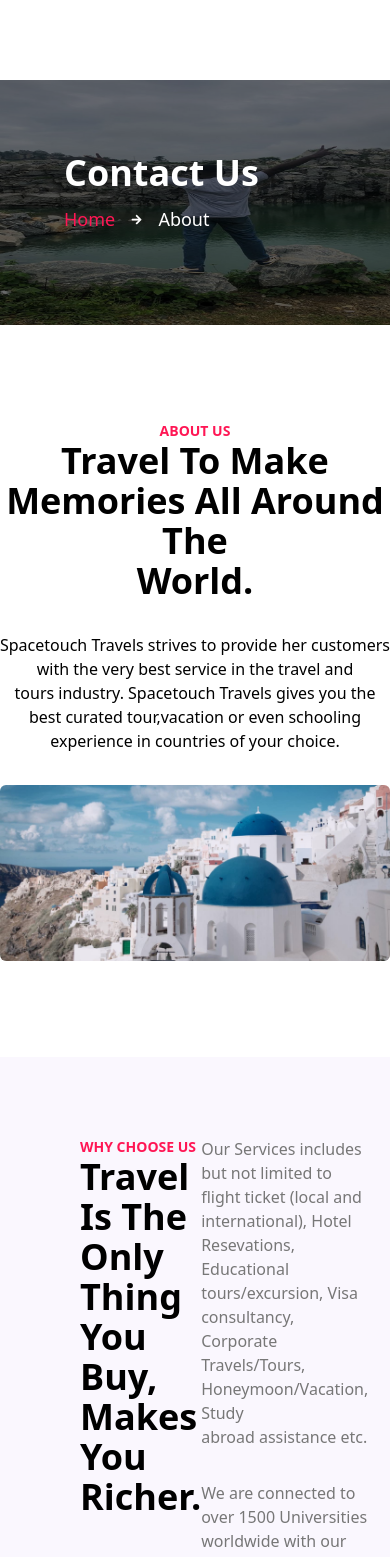
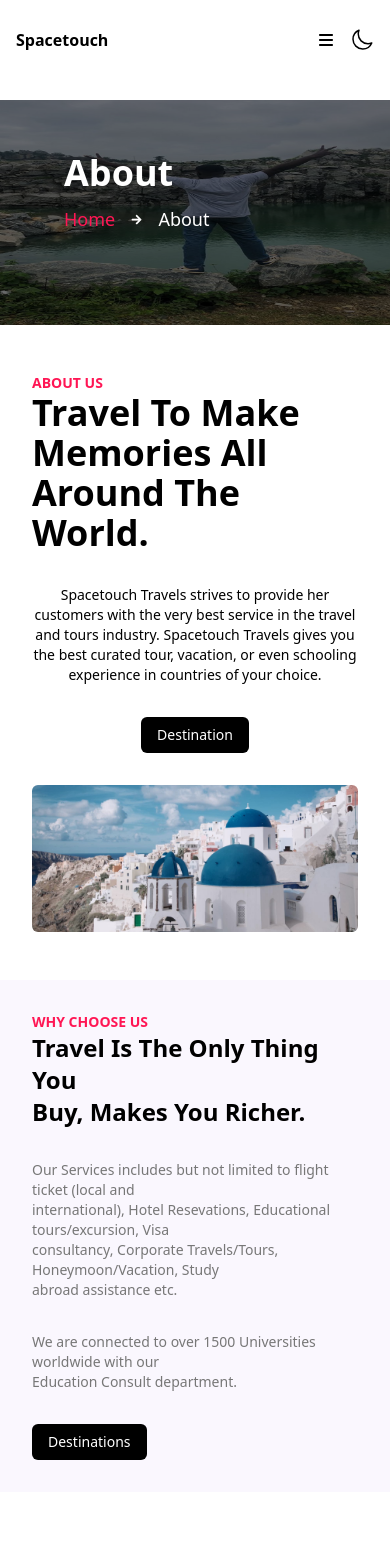
Before and after one commit to GraceJoseph-hub/space-touch, a React (Vite) app: page /about in a window 390 px wide. Shown: the top 1557 px of the page. Built offline with nearby package versions, Linux system fonts and the light colour scheme.

Commit message:
working onthe reponsiveness of the about

```diff
--- a/src/App.jsx
+++ b/src/App.jsx
@@ -1,6 +1,6 @@
 import './App.css'
 import { BrowserRouter as Router, Routes, Route } from "react-router-dom";
-// import Navbar from './components/navbar/Navbar';
+import Navbar from './components/navbar/Navbar';
 import About from './pages/About'
 import Home from './pages/Home'
 import Destination from './pages/Destination'
@@ -15,7 +15,7 @@
   return (
     <div className="bg-off-white dark:bg-darkBg w-full">
       <Router>
-        {/* <Navbar /> */}
+        <Navbar />
         <Routes>
           <Route path="/about" element={<About />} />
           <Route path="/" element={<Home />} />
--- a/src/components/aboutBanner/AboutBanner.jsx
+++ b/src/components/aboutBanner/AboutBanner.jsx
@@ -4,7 +4,7 @@
 const AboutBanner = () => {
   return (
     <div>
-      <HeroBanner text="About"/>
+      <HeroBanner text1="About" text="About"/>
     </div>
   );
 };
--- a/src/components/aboutCompany/AboutCompany.jsx
+++ b/src/components/aboutCompany/AboutCompany.jsx
@@ -1,26 +1,69 @@
-import React from 'react'
-import Btn from '../btn/Btn';
-import banner3 from '../../../public/images/banner3.jpg'
+import React from "react";
+import Btn from "../btn/Btn";
+import banner3 from "../../../public/images/banner3.jpg";
+import useScreenSize from "../useScreenSize"; // Import the useScreenState hook
 
 const AboutCompany = () => {
+  const { isMobile, isTablet, isDesktop } = useScreenSize(); // Get the screen size info
+
   return (
-    <section className="flex flex-col items-center gap-8 text-center bg-light dark:bg-black dark:text-light py-24">
+    <section
+      className={`flex flex-col items-center gap-8 ${
+        isMobile || isTablet
+          ? "text-left px-8 py-12"
+          : "text-center px-24 py-24"
+      } bg-light dark:bg-black dark:text-light`}
+    >
       <div>
         <h5 className="text-red text-sm font-semibold">ABOUT US</h5>
         <h2 className="text-4xl font-semibold">
-          Travel To Make Memories All Around The <br /> World.
+          Travel To Make {isDesktop && <br />} Memories All Around The World.
         </h2>
       </div>
-      <p className="text-center">
+      <p className={`text-center ${isMobile ? "text-sm" : ""}`}>
         Spacetouch Travels strives to provide her customers with the very best
-        service in the travel and <br /> tours industry. Spacetouch Travels
-        gives you the best curated tour,vacation or even schooling <br />
+        service in the travel and tours industry. Spacetouch Travels gives you
+        the best curated tour, vacation, or even schooling {isMobile && <br />}
         experience in countries of your choice.
       </p>
       <Btn path="/destination" text="Destination" />
-      <img src={banner3} alt="banner 3" className="w-[50.4rem] rounded-md" />
+      <img
+        src={banner3}
+        alt="banner 3"
+        className={`w-full ${
+          isMobile ? "rounded-md" : "w-[50.4rem] rounded-md"
+        }`}
+      />
+      {/* <Btn path="/destination" text="Destination" /> */}
     </section>
   );
-}
+};
 
-export default AboutCompany
+export default AboutCompany;
+
+// import React from 'react'
+// import Btn from '../btn/Btn';
+// import banner3 from '../../../public/images/banner3.jpg'
+
+// const AboutCompany = () => {
+//   return (
+//     <section className="flex flex-col items-center gap-8 text-center bg-light dark:bg-black dark:text-light py-24">
+//       <div>
+//         <h5 className="text-red text-sm font-semibold">ABOUT US</h5>
+//         <h2 className="text-4xl font-semibold">
+//           Travel To Make Memories All Around The <br /> World.
+//         </h2>
+//       </div>
+//       <p className="text-center">
+//         Spacetouch Travels strives to provide her customers with the very best
+//         service in the travel and <br /> tours industry. Spacetouch Travels
+//         gives you the best curated tour,vacation or even schooling <br />
+//         experience in countries of your choice.
+//       </p>
+//       <Btn path="/destination" text="Destination" />
+//       <img src={banner3} alt="banner 3" className="w-[50.4rem] rounded-md" />
+//     </section>
+//   );
+// }
+
+// export default AboutCompany
--- a/src/components/aside/Aside.jsx
+++ b/src/components/aside/Aside.jsx
@@ -47,7 +47,7 @@
           isTablet ? "w-full h-[400px]" : "md:h-[667px] w-full md:w-1/2"
         } bg-[url('../../../public/images/g10.jpg')] bg-no-repeat bg-cover border border-solid border-gray-300 dark:border-white rounded-xl relative`}
       >
-        <div className="h-full w-full border border-solid border-gray-300 dark:border-white rounded-xl">
+        <div className="h-full w-full bg-darkShade border border-solid border-gray-300 dark:border-white rounded-xl">
           <div className="text-black dark:text-white absolute bottom-10 left-10">
             <h6>3 Days, 4 Nights</h6>
             <p className={isHovered ? styles.show : styles.hide}>$1520</p>
--- a/src/components/benefit/Benefit.jsx
+++ b/src/components/benefit/Benefit.jsx
@@ -20,7 +20,7 @@
 
   return (
     <div className='h-72 w-full bg-[url("../../../public/images/banner2.jpg")] bg-cover bg-center'>
-      <div className="h-full w-full relative">
+      <div className="h-full w-full bg-darkShade relative">
         <p
           className={`text-4xl text-light font-semibold absolute ${getTextPosition()} ${getTextSize()}`}
         >
--- a/src/components/btn/Btn.jsx
+++ b/src/components/btn/Btn.jsx
@@ -1,22 +1,38 @@
-import React from 'react'
-import { Link } from 'react-router-dom'
+import React from "react";
+import { Link } from "react-router-dom";
+import useScreenSize from "../useScreenSize"; // Import the useScreenState hook
 
+const Btn = ({ path, text, isMainColor, className }) => {
+  const { isMobile, isTablet, isDesktop } = useScreenSize(); // Get the screen size info
 
-const Btn = ({path, text, isMainColor, className}) => {
   return (
-    <div className="hidden custom1:flex items-center gap-5 ">
+    <div className={`flex items-center gap-5 ${className}`}>
       <Link
         to={path}
         className={`${
           isMainColor
-            ? "bg-red text-light custom1:px-2 custom1:py-1 custom1:text-sm custom2:py-3 custom2:px-9 rounded-md hover:transition hover:border-4 hover:border-pink-300 hover:shadow-md"
-            : "bg-black text-light py-3 px-9 rounded-md hover:bg-red hover:transition hover:border-4 hover:border-pink-300 hover:shadow-md"
-        } ${className}`}
+            ? `bg-red text-light rounded-md hover:transition hover:border-4 hover:border-pink-300 hover:shadow-md
+              ${
+                isMobile
+                  ? "px-4 py-2 text-sm"
+                  : isTablet
+                  ? "px-6 py-3 text-base"
+                  : "px-9 py-3"
+              }`
+            : `bg-black text-light rounded-md hover:bg-red hover:transition hover:border-4 hover:border-pink-300 hover:shadow-md
+              ${
+                isMobile
+                  ? "px-4 py-2 text-sm"
+                  : isTablet
+                  ? "px-6 py-3 text-base"
+                  : "px-9 py-3"
+              }`
+        }`}
       >
         {text}
       </Link>
     </div>
   );
-}
+};
 
-export default Btn
+export default Btn;
--- a/src/components/destinations/Destinations.jsx
+++ b/src/components/destinations/Destinations.jsx
@@ -1,19 +1,27 @@
-import React from 'react'
-import cardDetails from './DestinationsData';
-
+import React from "react";
+import cardDetails from "./DestinationsData";
+import useScreenSize from "../useScreenSize"; // Import the useScreenState hook
 
 const Destinations = () => {
+  const { isMobile, isTablet, isDesktop } = useScreenSize(); // Get the screen size info
+
   return (
-    <div className="p-20 w-full bg-light dark:bg-black">
-      <h2 className='text-4xl font-semibold dark:text-light'>Destinations</h2>
-      <div className="grid grid-cols-3 gap-7 mt-8">
+    <div className={`p-8 md:p-20 w-full bg-light dark:bg-black`}>
+      <h2 className="text-4xl font-semibold dark:text-light">Destinations</h2>
+      <div
+        className={`grid ${
+          isMobile ? "grid-cols-1" : isTablet ? "grid-cols-3" : "grid-cols-3"
+        } gap-7 mt-8`}
+      >
         {cardDetails.map((details, index) => (
-          <div key={index}>
+          <div key={index} className={`${isMobile ? "mb-8" : ""}`}>
             <img src={details.pic} alt={details.title} className="rounded-lg" />
             <h3 className="text-[1.5rem] font-semibold">{details.country}</h3>
             <div className="text-[1rem]">
-              <h2 className=" text-grey -mt-1">{details.info}</h2>
-              <p className="font-semibold -mt-1 dark:text-light">{details.start}</p>
+              <h2 className="text-grey -mt-1">{details.info}</h2>
+              <p className="font-semibold -mt-1 dark:text-light">
+                {details.start}
+              </p>
               <p className="text-grey">{details.amount}</p>
             </div>
           </div>
@@ -21,6 +29,32 @@
       </div>
     </div>
   );
-}
+};
 
-export default Destinations
+export default Destinations;
+
+// import React from 'react'
+// import cardDetails from './DestinationsData';
+
+// const Destinations = () => {
+//   return (
+//     <div className="p-20 w-full bg-light dark:bg-black">
+//       <h2 className='text-4xl font-semibold dark:text-light'>Destinations</h2>
+//       <div className="grid grid-cols-3 gap-7 mt-8">
+//         {cardDetails.map((details, index) => (
+//           <div key={index}>
+//             <img src={details.pic} alt={details.title} className="rounded-lg" />
+//             <h3 className="text-[1.5rem] font-semibold">{details.country}</h3>
+//             <div className="text-[1rem]">
+//               <h2 className=" text-grey -mt-1">{details.info}</h2>
+//               <p className="font-semibold -mt-1 dark:text-light">{details.start}</p>
+//               <p className="text-grey">{details.amount}</p>
+//             </div>
+//           </div>
+//         ))}
+//       </div>
+//     </div>
+//   );
+// }
+
+// export default Destinations
--- a/src/components/heroBanner/HeroBanner.jsx
+++ b/src/components/heroBanner/HeroBanner.jsx
@@ -2,13 +2,13 @@
 import { Link } from "react-router-dom";
 import { FaArrowRight } from "react-icons/fa";
 
-const ContactBanner = ({text}) => {
+const ContactBanner = ({text1, text}) => {
   return (
     <div>
       <div className='h-[15.3rem] w-full bg-[url("../../../public/images/banner2.jpg")] bg-cover bg-center'>
         <div className="h-full w-full bg-darkShade relative">
           <div className="text-4xl text-light font-semibold absolute top-[30%] left-16">
-            <p>Contact Us</p>
+            <p>{text1}</p>
             <div className="flex items-center gap-4 mt-3">
               <Link to="/" className="block text-lg text-red font-normal">
                 Home
--- a/src/components/navbar/Navbar.jsx
+++ b/src/components/navbar/Navbar.jsx
@@ -76,7 +76,8 @@
             </div>
           )}
           <div className="flex items-center gap-4">
-            <Btn text="Get in Touch" isMainColor />
+            {!isMobile && !isTablet && <Btn text="Get in Touch" isMainColor />}{" "}
+            {/* Hide Btn on mobile and tablet */}
             <div onClick={toggleBtn} className="lg:hidden cursor-pointer">
               {isOpen ? (
                 <FaSquareXmark
@@ -127,6 +128,7 @@
 };
 
 export default Navbar;
+
 
 
 
--- a/src/components/whyChooseUs/WhyChooseUs.jsx
+++ b/src/components/whyChooseUs/WhyChooseUs.jsx
@@ -1,17 +1,38 @@
-import React from 'react'
-import Btn from '../btn/Btn';
+import React from "react";
+import Btn from "../btn/Btn";
+import useScreenSize from "../useScreenSize"; // Import the useScreenSize hook
 
 const WhyChooseUs = () => {
+  const { isMobile, isTablet, isDesktop } = useScreenSize(); // Get the screen size info
+
   return (
-    <div className="flex justify-between items-start w-full p-20 dark:bg-[#111]">
-      <div className="font-semibold">
+    <div
+      className={`flex ${
+        isMobile || isTablet ? "flex-col w-full" : "flex-row w-full"
+      } justify-between items-start ${
+        isMobile || isTablet ? "p-8" : "p-20"
+      } dark:bg-[#111]`}
+    >
+      <div className="font-semibold w-full">
         <h3 className="text-red text-sm">WHY CHOOSE US</h3>
-        <h2 className="text-4xl dark:text-light">
+        <h2
+          className={`dark:text-light ${
+            isMobile || isTablet ? "text-2xl" : "text-4xl"
+          }`}
+        >
           Travel Is The Only Thing You <br /> Buy, Makes You Richer.
         </h2>
       </div>
-      <div className="flex flex-col gap-8">
-        <p className="text-grey">
+      <div
+        className={`flex flex-col gap-8 ${
+          isMobile || isTablet ? "w-full mt-8" : "w-1/2"
+        }`}
+      >
+        <p
+          className={`text-grey ${
+            isMobile || isTablet ? "text-sm" : "text-base"
+          }`}
+        >
           Our Services includes but not limited to flight ticket (local and
           <br />
           international), Hotel Resevations, Educational tours/excursion, Visa
@@ -19,14 +40,18 @@
           consultancy, Corporate Travels/Tours, Honeymoon/Vacation, Study <br />
           abroad assistance etc.
         </p>
-        <p className="text-grey">
+        <p
+          className={`text-grey ${
+            isMobile || isTablet ? "text-sm" : "text-base"
+          }`}
+        >
           We are connected to over 1500 Universities worldwide with our <br />
           Education Consult department.
         </p>
-        <Btn path="/destination" text="Destinations"/>
+        <Btn path="/destination" text="Destinations" />
       </div>
     </div>
   );
-}
+};
 
-export default WhyChooseUs
+export default WhyChooseUs;
--- a/src/pages/Destination.jsx
+++ b/src/pages/Destination.jsx
@@ -1,12 +1,14 @@
 import React from 'react'
-import DestinationBanner from '../components/destinationBanner/DestinationBanner';
 import Destinations from '../components/destinations/Destinations';
+import HeroBanner from "../components/heroBanner/HeroBanner";
 
 const Destination = () => {
-  return <div className="mt-20">
-    <DestinationBanner />
-    <Destinations />
-  </div>;
+  return (
+    <div className="mt-20">
+      <HeroBanner text1="Destinations" text="Destinations" />
+      <Destinations />
+    </div>
+  );
 }
 
 export default Destination
```
Also changed, not shown: src/components/destinationBanner/DestinationBanner.jsx (deleted, +0 -12 lines).
